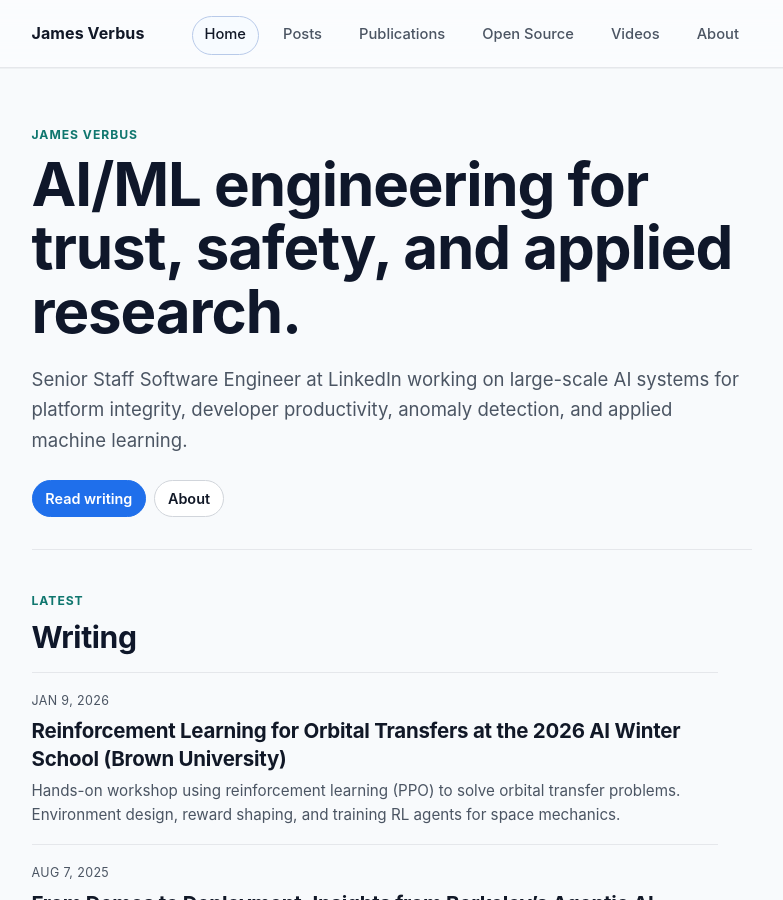
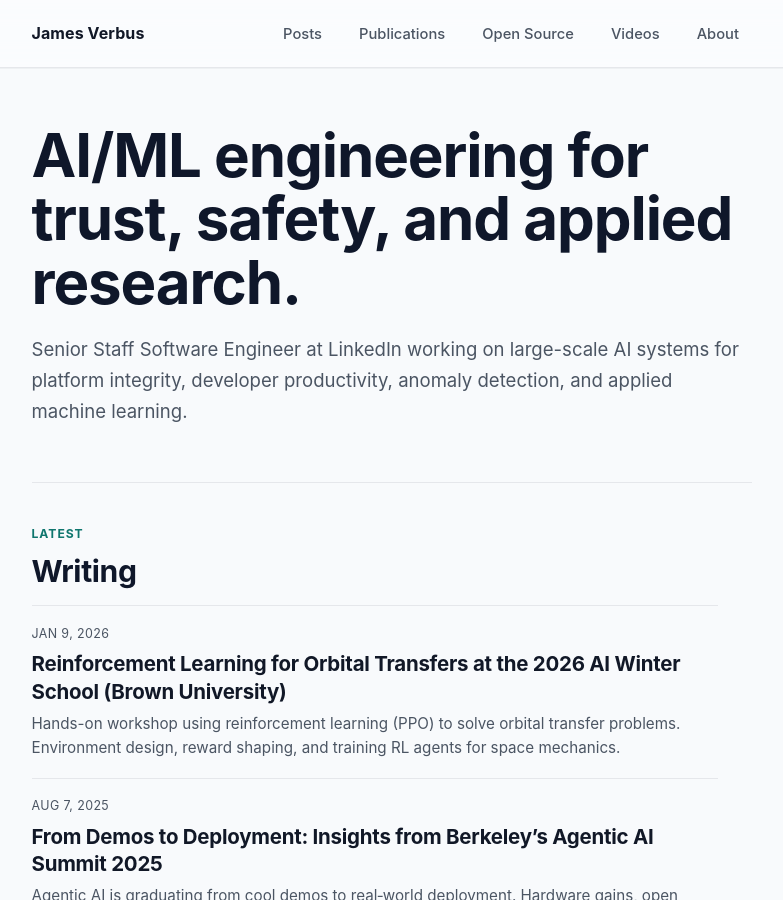
Before and after one commit to jverbus/jverbus.github.io, a Jekyll site: the page built from index.md, in a window 1280 px wide and 900 px high. Shown: the whole window, without its empty margins (241-1024 px from the left). Built offline with Jekyll 4.4.1, drawn with Linux system fonts in a browser that asks for light colours; some of the changed text lies outside the part shown.

Commit message:
Reduce homepage duplication

```diff
--- a/_includes/site/footer.html
+++ b/_includes/site/footer.html
@@ -1,5 +1,12 @@
 <footer class="the-footer">
   <div class="unit-inner unit-foot-inner">
-    <p class="footer-meta">© {{ site.time | date: "%Y" }} {{ site.author.name }} · <a href="https://github.com/{{ site.author.github }}">GitHub</a> · <a href="{{ '/atom.xml' | relative_url }}">Atom</a> · <a href="#page">Back to top</a></p>
+    <p class="footer-meta">
+      <span class="footer-copyright">© {{ site.time | date: "%Y" }} <span class="footer-author">{{ site.author.name }}</span></span>
+      <span class="footer-links">
+        <a href="https://github.com/{{ site.author.github }}">GitHub</a>
+        <a href="{{ '/atom.xml' | relative_url }}">Atom</a>
+        <a href="#page">Top</a>
+      </span>
+    </p>
   </div>
 </footer>
--- a/assets/css/modern.css
+++ b/assets/css/modern.css
@@ -211,9 +211,20 @@
 }
 
 .footer-meta {
+  display: flex;
+  flex-wrap: wrap;
+  gap: 0.5rem 1rem;
+  align-items: baseline;
+  justify-content: space-between;
   margin: 0;
   color: var(--text-muted);
   font-size: 0.88rem;
+}
+
+.footer-links {
+  display: flex;
+  flex-wrap: wrap;
+  gap: 0.5rem 0.8rem;
 }
 
 .footer-meta a {
@@ -458,47 +469,6 @@
   line-height: 1.65;
 }
 
-.home-actions {
-  display: flex;
-  flex-wrap: wrap;
-  gap: var(--space-2);
-  margin-bottom: 0;
-}
-
-.button {
-  display: inline-flex;
-  align-items: center;
-  justify-content: center;
-  min-height: 2.35rem;
-  border: 1px solid var(--border-strong);
-  border-radius: 999px;
-  padding: 0.38rem 0.8rem;
-  color: var(--text);
-  background: var(--surface);
-  font-size: 0.9rem;
-  font-weight: 620;
-  line-height: 1.2;
-  text-decoration: none;
-}
-
-.button:hover {
-  border-color: var(--accent);
-  color: var(--accent-hover);
-  text-decoration: none;
-}
-
-.button-primary {
-  border-color: var(--accent);
-  color: #fff;
-  background: var(--accent);
-}
-
-.button-primary:hover {
-  border-color: var(--accent-hover);
-  color: #fff;
-  background: var(--accent-hover);
-}
-
 .home-section {
   padding-top: var(--space-10);
 }
@@ -540,35 +510,6 @@
 
 .home-archive-link a:hover {
   color: var(--text);
-  border-bottom-color: var(--border-strong);
-  text-decoration: none;
-}
-
-.home-secondary-links {
-  display: flex;
-  flex-wrap: wrap;
-  gap: 0.45rem 0.75rem;
-  align-items: baseline;
-  margin: var(--space-6) 0 0;
-  padding-top: var(--space-4);
-  border-top: 1px solid var(--border);
-  color: var(--text-muted);
-  font-size: 0.92rem;
-}
-
-.home-secondary-links span {
-  font-weight: 650;
-  color: var(--text);
-}
-
-.home-secondary-links a {
-  color: var(--text-muted);
-  text-decoration: none;
-  border-bottom: 1px solid transparent;
-}
-
-.home-secondary-links a:hover {
-  color: var(--accent-hover);
   border-bottom-color: var(--border-strong);
   text-decoration: none;
 }
@@ -1054,6 +995,10 @@
     font-size: 0.84rem;
   }
 
+  .footer-author {
+    display: none;
+  }
+
   .video-list-item {
     grid-template-columns: 1fr;
     gap: 0.75rem;
@@ -1221,22 +1166,6 @@
     box-shadow: none;
   }
 
-  .button {
-    background: var(--surface-elevated);
-  }
-
-  .button-primary {
-    color: #06101f;
-    background: var(--accent-hover);
-    border-color: var(--accent-hover);
-  }
-
-  .button-primary:hover {
-    color: #06101f;
-    background: #bfdbfe;
-    border-color: #bfdbfe;
-  }
-
   .editorial-list .post-list-item {
     border-color: var(--border);
   }
--- a/index.md
+++ b/index.md
@@ -11,13 +11,8 @@
 ---
 
 <section class="home-hero" aria-labelledby="home-title">
-  <p class="eyebrow">James Verbus</p>
   <h1 id="home-title">AI/ML engineering for trust, safety, and applied research.</h1>
   <p class="home-lede">Senior Staff Software Engineer at LinkedIn working on large-scale AI systems for platform integrity, developer productivity, anomaly detection, and applied machine learning.</p>
-  <div class="home-actions" role="group" aria-label="Primary links">
-    <a class="button button-primary" href="{{ '/posts/' | relative_url }}">Read writing</a>
-    <a class="button" href="{{ '/about/' | relative_url }}">About</a>
-  </div>
 </section>
 
 <section class="home-section" aria-labelledby="latest-writing">
@@ -37,10 +32,4 @@
     {% endfor %}
   </div>
   <p class="home-archive-link"><a href="{{ '/posts/' | relative_url }}">All writing</a></p>
-  <p class="home-secondary-links">
-    <span>Explore more:</span>
-    <a href="{{ '/publications/' | relative_url }}">Publications</a>
-    <a href="{{ '/open-source/' | relative_url }}">Open Source</a>
-    <a href="{{ '/videos/' | relative_url }}">Videos</a>
-  </p>
 </section>
```
Also changed, not shown: _data/nav.yml (+0 -7 lines).
